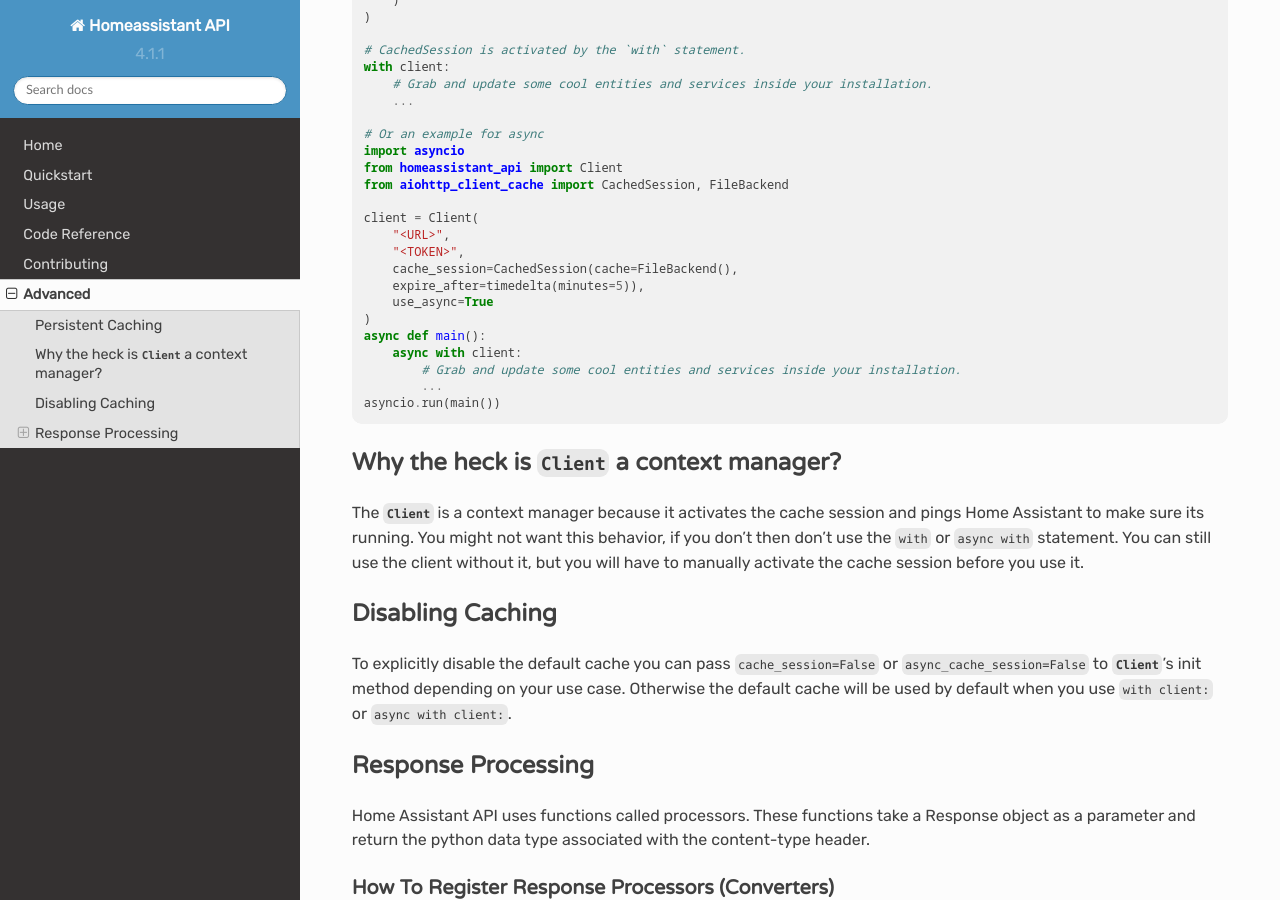
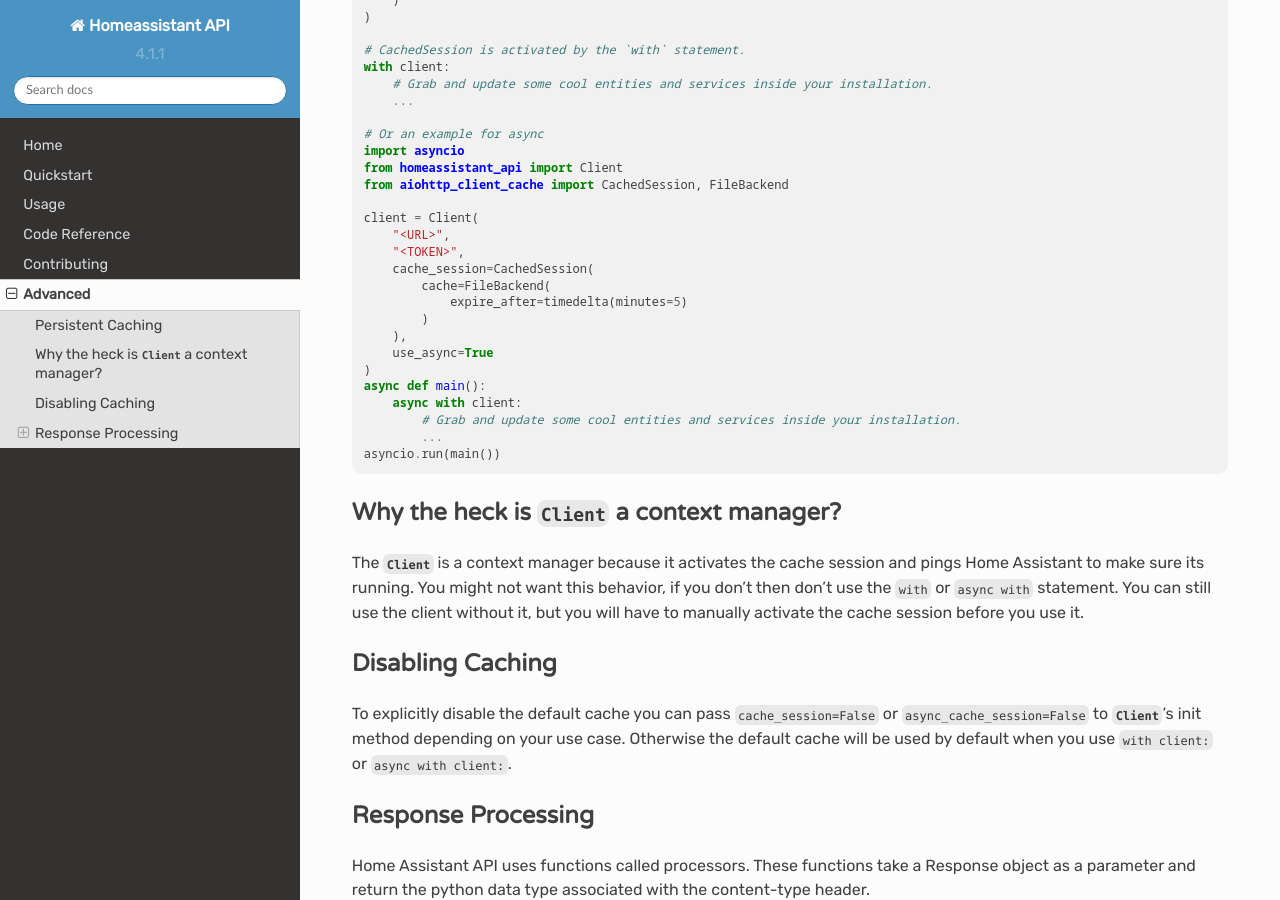
Before and after one commit to GrandMoff100/HomeAssistantAPI, a Sphinx documentation site: the page built from docs/advanced.rst, in a window 1280 px wide and 900 px high, scrolled down 721 px. Built offline with Sphinx 7.4.7 and the Read the Docs theme 2.0.0, drawn with Linux system fonts in a browser that asks for light colours.

```diff
--- a/docs/advanced.rst
+++ b/docs/advanced.rst
@@ -44,8 +44,11 @@ You can simply pass them to your client like so.
     client = Client(
         "<URL>",
         "<TOKEN>",
-        cache_session=CachedSession(cache=FileBackend(),
-        expire_after=timedelta(minutes=5)),
+        cache_session=CachedSession(
+            cache=FileBackend(
+                expire_after=timedelta(minutes=5)
+            )
+        ),
         use_async=True
     )
     async def main():
```
